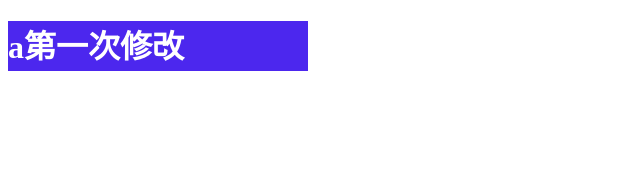
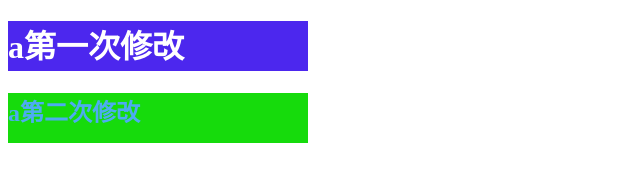
Before and after one commit to Herozjx/nbzjx, a plain HTML site: page index.html in a window 1280 px wide. Shown: the whole page, without its empty margins (0-640 px from the left). Drawn offline with Linux system fonts and the light colour scheme.

Commit message:
'a第二次修改'

```diff
--- a/index.html
+++ b/index.html
@@ -11,6 +11,7 @@
 
 <body>
     <h1>a第一次修改</h1>
+    <h2>a第二次修改</h2>
 </body>
 
 </html>
--- a/less/index.less
+++ b/less/index.less
@@ -4,3 +4,9 @@ h1{
     color: white;
     background-color: rgb(76, 39, 238);
 }
+h2{
+    width: 300px;
+    height: 50px;
+    color: rgb(77, 172, 240);
+    background-color: rgb(22, 219, 12);
+}
```
Also changed, not shown: less/index.css.
